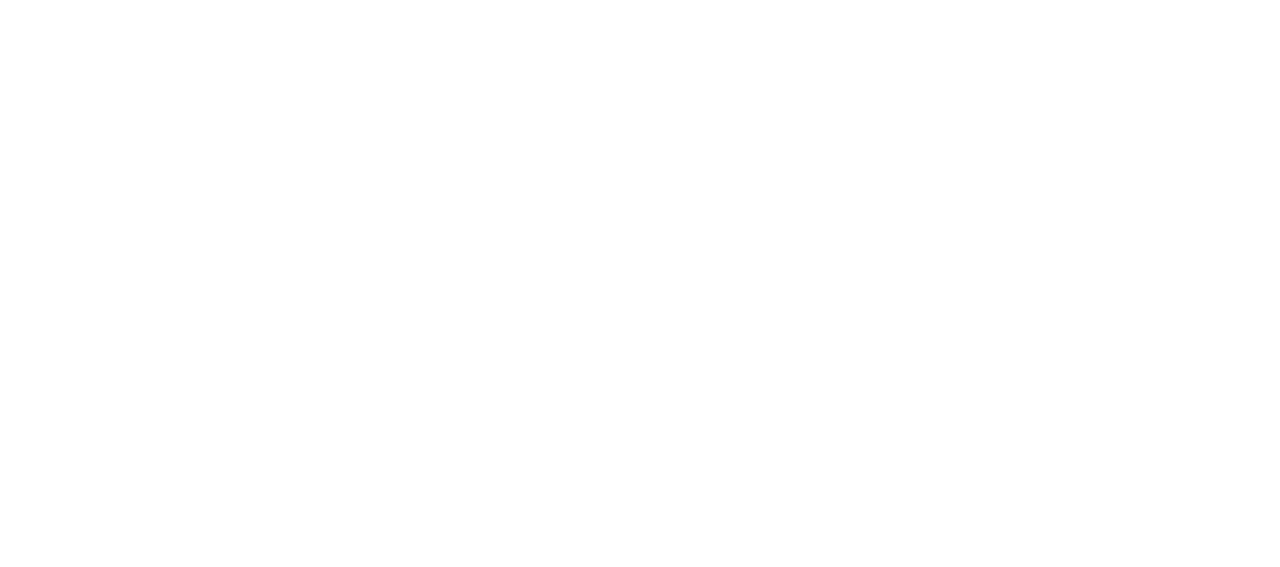
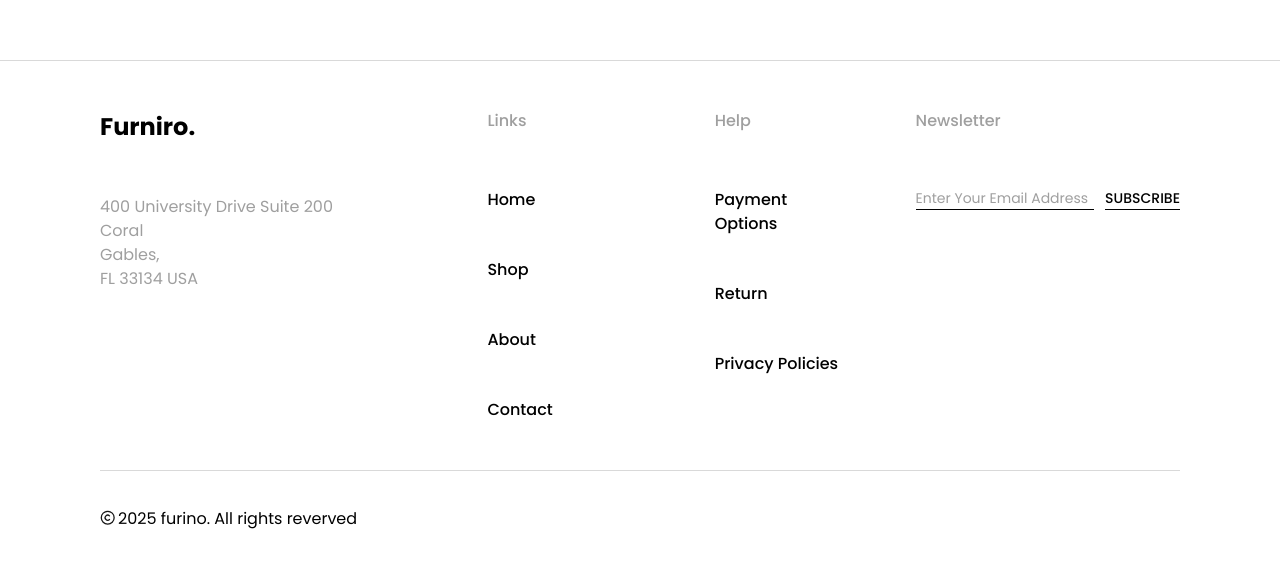
Before and after one commit to MdMuzahid07/furniro-client, a Next.js app: page / in a window 1280 px wide. Shown: the part 760-1327 px from the top of the page. Before the commit the page ends 800 px from the top, so only its background shows below. Built offline with nearby package versions, Linux system fonts and the light colour scheme.

Commit message:
footer desktop view

```diff
--- a/src/app/(main)/layout.tsx
+++ b/src/app/(main)/layout.tsx
@@ -1,3 +1,4 @@
+import Footer from "@/components/shared/footer/Footer";
 import Navbar from "@/components/shared/navbar/Navbar";
 import React, { ReactNode } from "react";
 
@@ -6,6 +7,7 @@
     <>
       <Navbar />
       <main>{children}</main>
+      <Footer />
     </>
   );
 };
--- a/src/app/(main)/page.tsx
+++ b/src/app/(main)/page.tsx
@@ -1,6 +1,6 @@
 const page = () => {
   return (
-    <div>
+    <div className="min-h-[90vh]">
       <p>this font should be poppins</p>
       <h1 className="font-montserrat">This is m</h1>
     </div>
--- /dev/null
+++ b/src/components/icons/CopyrightIcon.tsx
@@ -0,0 +1,22 @@
+import React from "react";
+
+const CopyrightIcon = ({ isDark = true, size }: { isDark?: boolean; size?: number }) => {
+  return (
+    <svg
+      xmlns="http://www.w3.org/2000/svg"
+      width={size ? size : 28}
+      height={size ? size : 28}
+      viewBox="0 0 28 28"
+      fill={isDark ? "#ffffff" : "#000000"}
+      stroke="currentColor"
+      stroke-width="2"
+      stroke-linecap="round"
+      stroke-linejoin="round"
+      className="lucide lucide-copyright-icon lucide-copyright"
+    >
+      <circle cx="12" cy="12" r="10" />
+      <path d="M14.83 14.83a4 4 0 1 1 0-5.66" />
+    </svg>
+  );
+};
+export default CopyrightIcon;
--- /dev/null
+++ b/src/components/shared/footer/Footer.tsx
@@ -0,0 +1,90 @@
+import CopyrightIcon from "@/components/icons/CopyrightIcon";
+import Link from "next/link";
+
+const Footer = () => {
+  const year = new Date().getFullYear();
+
+  return (
+    <footer className="border-t border-tertiary-light bg-background">
+      <div className="mx-auto max-w-[1440px] px-[20px] md:px-[40px] lg:px-[80px] xl:px-[100px]">
+        <div className="flex gap-[162px] py-[24px] sm:py-[30px] md:py-[48px]">
+          <div className="flex gap-[138px]">
+            <div>
+              <h1 className="text-[24px] font-bold text-dark">Furniro.</h1>
+              <p className="mt-[30px] text-[14px] text-accent-light sm:mt-[50px] sm:text-[16px]">
+                400 University Drive Suite 200 Coral <br className="hidden sm:flex" /> Gables,
+                <br />
+                FL 33134 USA
+              </p>
+            </div>
+            <ul>
+              <li className="mb-[55px] text-[16px] font-medium text-accent-light">Links</li>
+              <li className="mb-[46px]">
+                <Link href="" className="capitalized text-[16px] font-medium text-dark">
+                  Home
+                </Link>
+              </li>
+              <li className="mb-[46px]">
+                <Link href="" className="capitalized text-[16px] font-medium text-dark">
+                  Shop
+                </Link>
+              </li>
+              <li className="mb-[46px]">
+                <Link href="" className="capitalized text-[16px] font-medium text-dark">
+                  About
+                </Link>
+              </li>
+              <li>
+                <Link href="" className="capitalized text-[16px] font-medium text-dark">
+                  Contact
+                </Link>
+              </li>
+            </ul>
+          </div>
+          <div className="flex gap-[72px]">
+            <ul>
+              <li className="mb-[55px] text-[16px] font-medium text-accent-light">Help</li>
+              <li className="mb-[46px]">
+                <Link href="" className="capitalized text-[16px] font-medium text-dark">
+                  Payment Options
+                </Link>
+              </li>
+              <li className="mb-[46px]">
+                <Link href="" className="capitalized text-[16px] font-medium text-dark">
+                  Return
+                </Link>
+              </li>
+              <li className="mb-[46px]">
+                <Link href="" className="capitalized text-[16px] font-medium text-dark">
+                  Privacy Policies
+                </Link>
+              </li>
+            </ul>
+
+            <ul>
+              <li className="mb-[55px] text-[16px] font-medium text-accent-light">Newsletter</li>
+              <li className="flex items-center gap-[11px]">
+                <input
+                  className="w-full max-w-[200px] border-b border-dark text-[14px] placeholder:text-[14px] placeholder:text-accent-light focus:outline-none"
+                  type="text"
+                  placeholder="Enter Your Email Address"
+                />
+                <button className="border-b border-dark text-[14px] font-medium text-dark">
+                  SUBSCRIBE
+                </button>
+              </li>
+            </ul>
+          </div>
+        </div>
+
+        {/* footer bottom , copyright area */}
+        <div className="flex h-[40px] items-center border-t border-tertiary-light sm:h-[65px] md:h-[97px]">
+          <CopyrightIcon size={18} />{" "}
+          <p className="text-[12px] text-dark sm:text-[16px]">{year} furino. All rights reverved</p>
+        </div>
+      </div>
+    </footer>
+  );
+};
+
+export default Footer;
--- a/src/components/shared/navbar/SearchDrawer.tsx
+++ b/src/components/shared/navbar/SearchDrawer.tsx
@@ -8,7 +8,7 @@
 
   return (
     <li>
-      <button className="md:w-[32px]" onClick={() => setIsSearchDrawerOpen(!isSearchDrawerOpen)}>
+      <button className="cursor-pointer md:w-[32px]" onClick={() => setIsSearchDrawerOpen(true)}>
         <div className="hidden sm:flex">
           <SearchIcon />
         </div>
```
